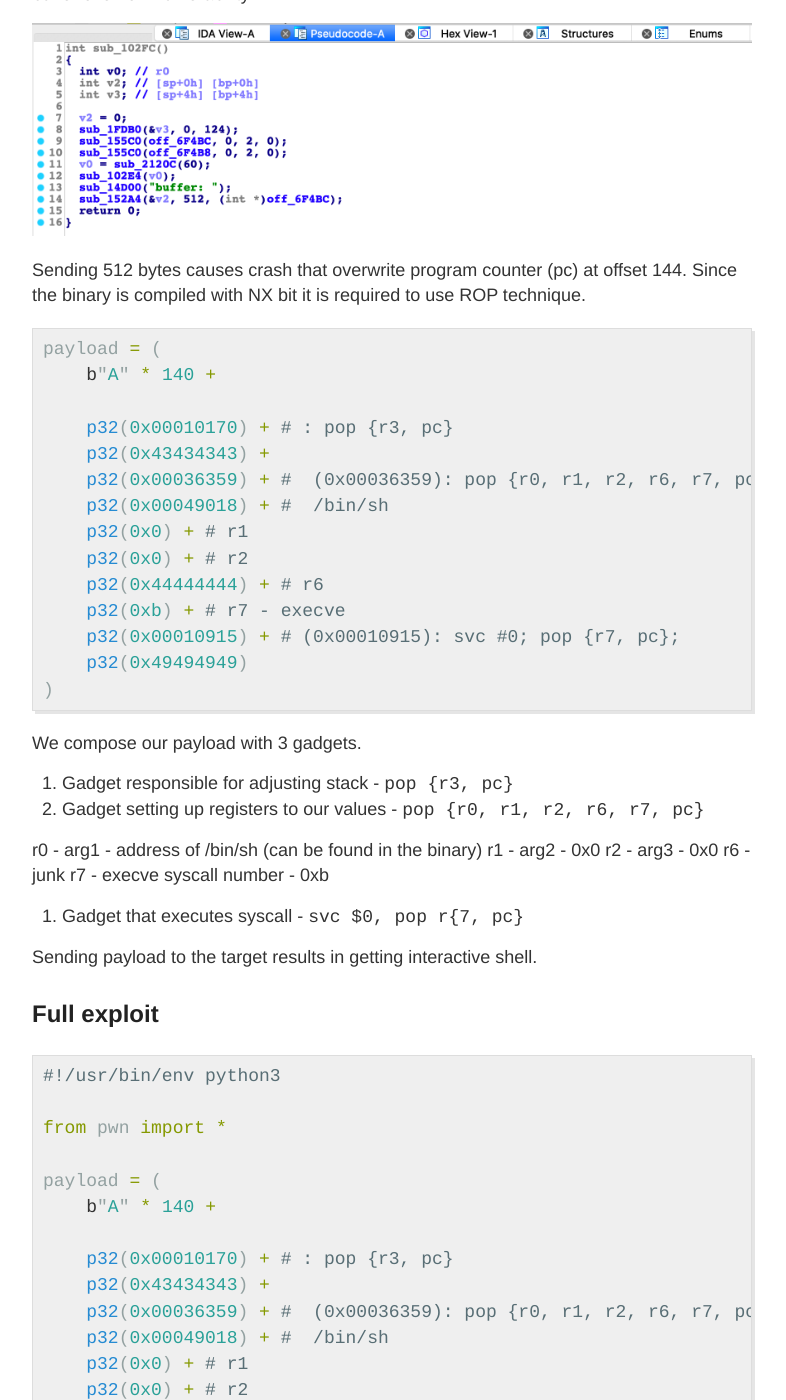
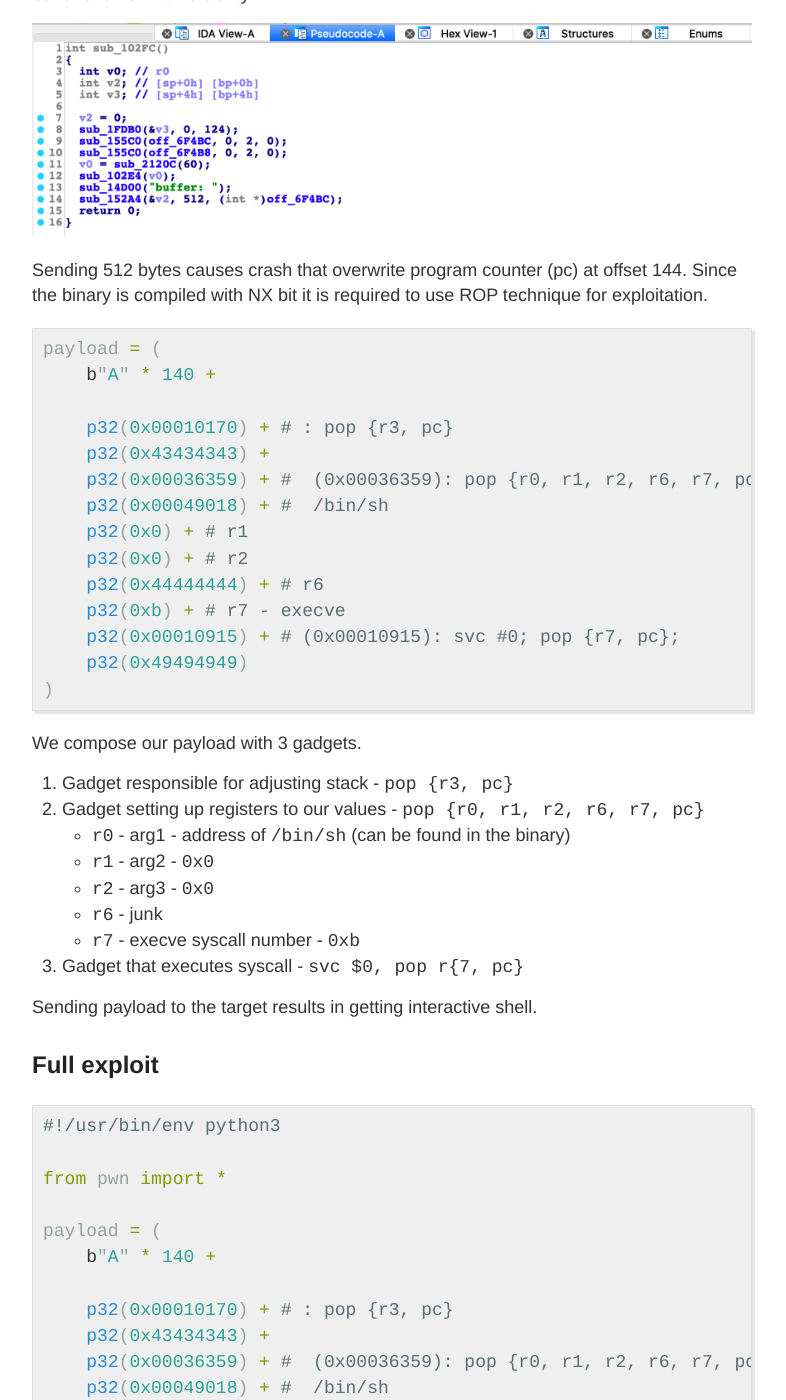
Before and after one commit to r0ck3tz/r0ck3tz.github.io, a Jekyll site: the page built from _posts/2020-04-13-midnightsunctf-pwn3.md, in a window 1280 px wide and 1400 px high, scrolled down 853 px. Shown: the whole window, without its empty margins (248-1034 px from the left). Built offline with Jekyll 4.4.1, drawn with Linux system fonts in a browser that asks for light colours.

Commit message:
Fix typos and mistakes

```diff
--- a/_posts/2020-04-13-midnightsunctf-pwn3.md
+++ b/_posts/2020-04-13-midnightsunctf-pwn3.md
@@ -26,7 +26,7 @@ In this challenge we are dealing with 32bit statically linked arm binary. It con
 
 ![code decompiled][decompiled]
 
-Sending 512 bytes causes crash that overwrite program counter (pc) at offset 144. Since the binary is compiled with NX bit it is required to use ROP technique.
+Sending 512 bytes causes crash that overwrite program counter (pc) at offset 144. Since the binary is compiled with NX bit it is required to use ROP technique for exploitation.
 
 {% highlight python %}
 payload = (
@@ -48,12 +48,11 @@ payload = (
 We compose our payload with 3 gadgets.
 1. Gadget responsible for adjusting stack - `pop {r3, pc}`
 2. Gadget setting up registers to our values - `pop {r0, r1, r2, r6, r7, pc}`
-
-r0 - arg1 - address of /bin/sh (can be found in the binary)
-r1 - arg2 - 0x0
-r2 - arg3 - 0x0
-r6 - junk
-r7 - execve syscall number - 0xb
+* `r0` - arg1 - address of `/bin/sh` (can be found in the binary)
+* `r1` - arg2 - `0x0`
+* `r2` - arg3 - `0x0`
+* `r6` - junk
+* `r7` - execve syscall number - `0xb`
 
 3. Gadget that executes syscall - `svc $0, pop r{7, pc}`
 
```
Also changed, not shown: 1 other file.
